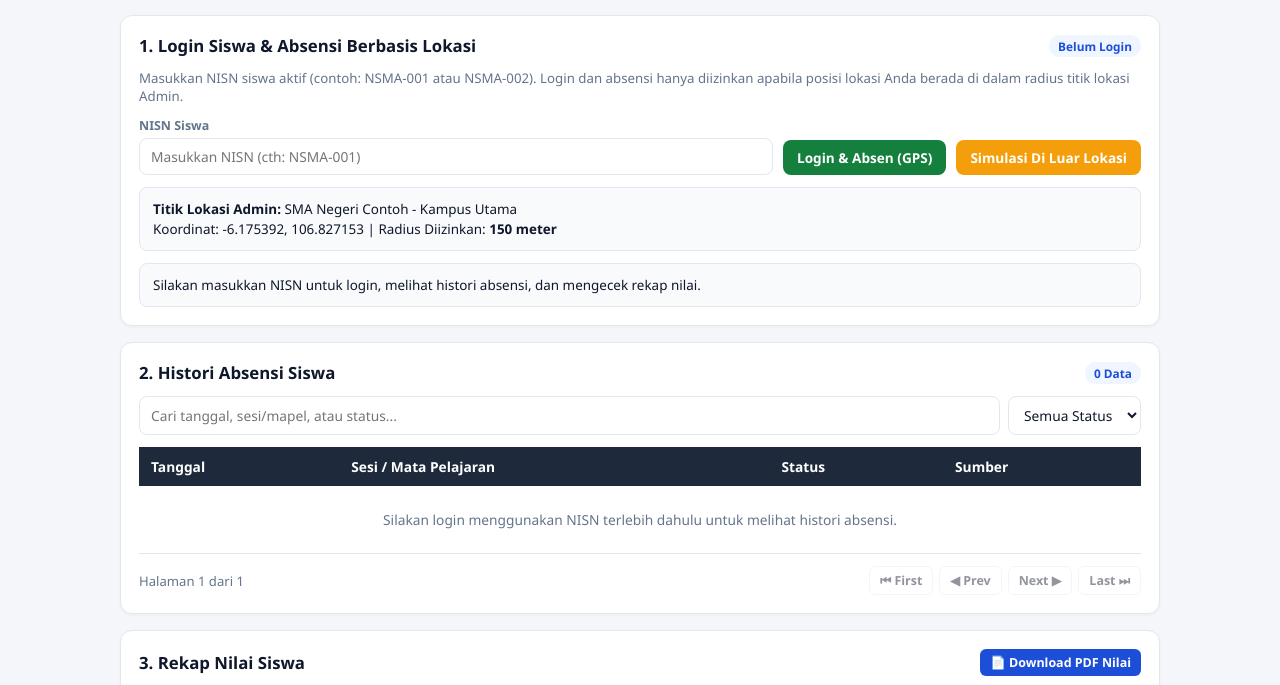
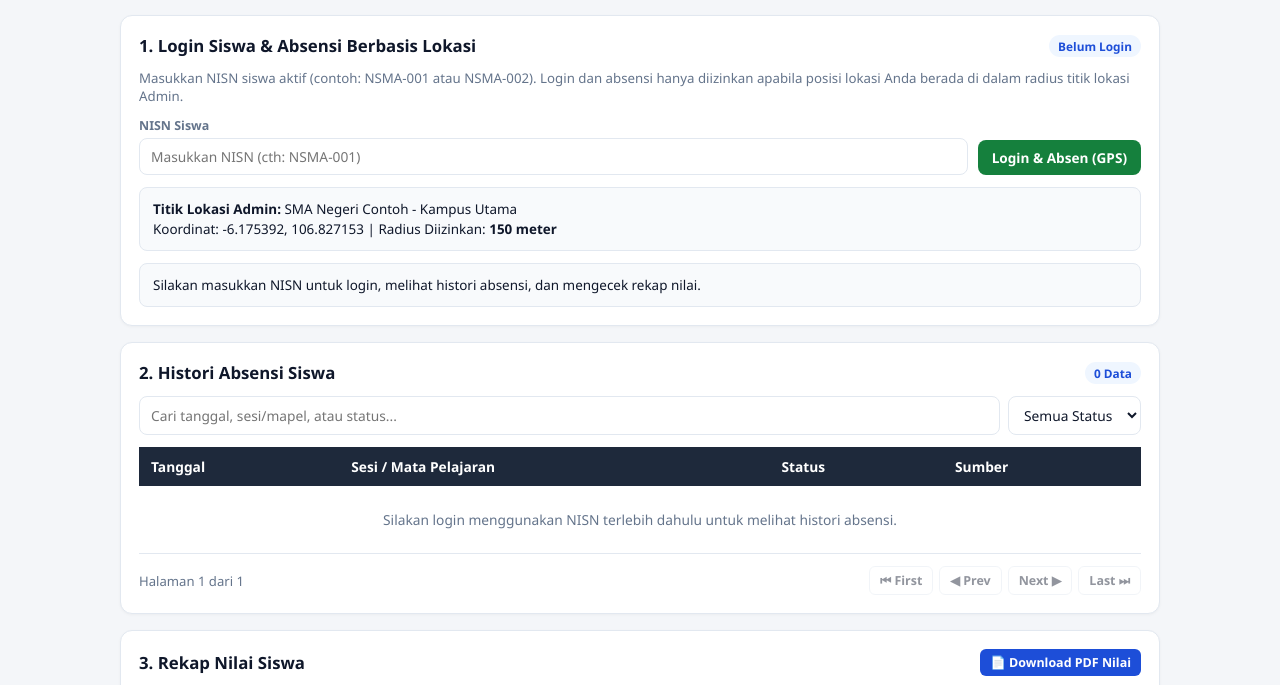
Before and after one commit to chris06373/admin-SMA-html, a plain HTML site: page absensi-siswa.html in a window 1280 px wide. Shown: the part 76-761 px from the top of the page. Drawn offline with Linux system fonts and the light colour scheme.

Commit message:
Update absensi-siswa.html

```diff
--- a/absensi-siswa.html
+++ b/absensi-siswa.html
@@ -144,7 +144,6 @@
           <input type="text" id="nisnInput" placeholder="Masukkan NISN (cth: NSMA-001)" />
         </div>
         <button class="btn btn-success" onclick="prosesLoginSiswa(false)">Login & Absen (GPS)</button>
-        <button class="btn btn-warning" onclick="prosesLoginSiswa(true)">Simulasi Di Luar Lokasi</button>
       </div>
 
       <div id="infoLokasiTarget" class="status-box"></div>
```
